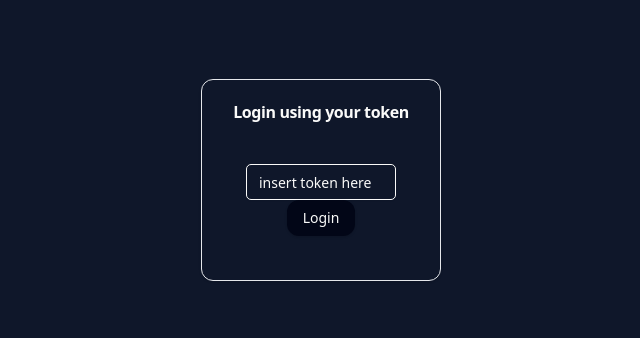
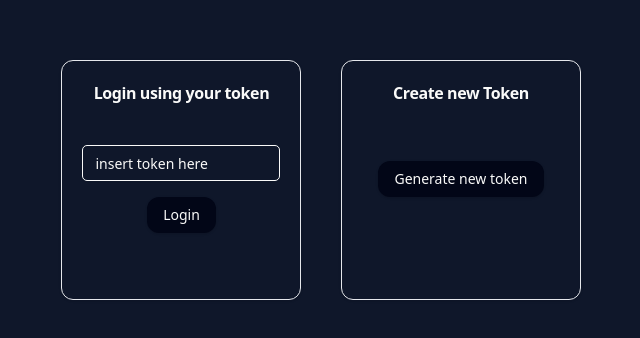
Before and after one commit to Jaxeetee/space-trading, a React (Vite) app: page / in a window 1280 px wide. Shown: the part 220-558 px from the top of the page, without its empty margins (319-959 px from the left). Built offline with nearby package versions, Linux system fonts and the light colour scheme.

Commit message:
updated Login page

```diff
--- a/src/components/ui/card.tsx
+++ b/src/components/ui/card.tsx
@@ -57,7 +57,7 @@ const CardContent = React.forwardRef<
   HTMLDivElement,
   React.HTMLAttributes<HTMLDivElement>
 >(({ className, ...props }, ref) => (
-  <div ref={ref} className={cn("p-6 pt-0", className)} {...props} />
+  <div ref={ref} className={cn("pt-0", className)} {...props} />
 ))
 CardContent.displayName = "CardContent"
 
--- a/src/routes/Login.tsx
+++ b/src/routes/Login.tsx
@@ -7,8 +7,12 @@ const Login = () => {
   const [tokenInput, setTokenInput] = useState<string>();
 
 
-  const onClicked = (e: any) => {
+  const submit = (e: any) => {
     console.log(e);
+  }
+
+  const getNewToken = () => {
+
   }
 
   const onUpdateInput = (e: any) => {
@@ -16,14 +20,22 @@ const Login = () => {
   }
 
   return (
-    <div className='bg-slate-900 w-screen h-screen text-center text-stone-50 content-center'>
-      <Card className='max-w-60 mx-auto'>
+    <div className='flex bg-slate-900 text-stone-50 w-screen h-screen text-center items-center justify-center space-x-10'>
+      <Card className='max-w-60 min-h-60'>
         <CardHeader>
           <CardTitle>Login using your token</CardTitle>
         </CardHeader>
         <CardContent className='m-5'>
           <Input placeholder='insert token here' className='rounded-[5px]' onChange={onUpdateInput} />
-          <Button className='bg-slate-950 rounded-xl' type="submit" onClick={onClicked}>Login</Button>
+          <Button className='m-4 bg-slate-950 rounded-xl' type="submit" onClick={submit}>Login</Button>
+        </CardContent>
+      </Card>
+      <Card className='max-w-60 min-h-60'>
+        <CardHeader>
+          <CardTitle>Create new Token</CardTitle>
+        </CardHeader>
+        <CardContent className='m-5'>
+          <Button className='m-4 bg-slate-950 rounded-xl' type="submit" onClick={getNewToken}>Generate new token</Button>
         </CardContent>
       </Card>
     </div>
```
